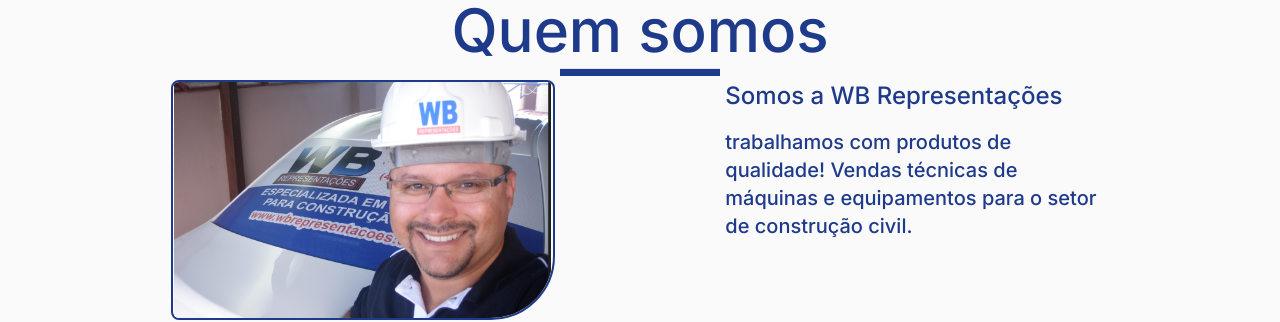
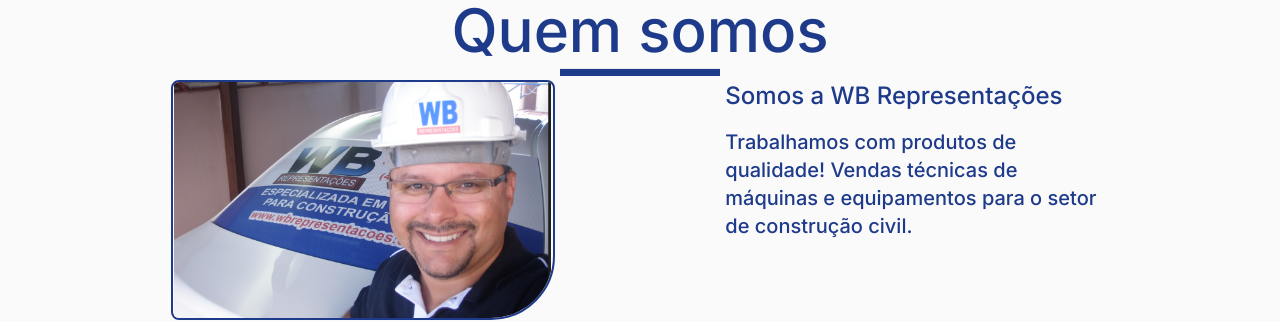
Before and after one commit to criative-se/wb-representacoes, a Next.js app: page / in a window 1280 px wide. Shown: the part 800-1122 px from the top of the page. Built offline with nearby package versions, Linux system fonts and the light colour scheme.

Commit message:
fix text

```diff
--- a/app/page.tsx
+++ b/app/page.tsx
@@ -52,7 +52,7 @@ export default function Home() {
               </div>
               <div className="sm:w-full w-96 flex flex-col gap-4">
                 <h6 className="text-2xl text-blue-900 font-medium">Somos a WB Representações</h6>
-                <p className="font-medium text-blue-900 text-xl">trabalhamos com produtos de qualidade! Vendas técnicas de máquinas e equipamentos para o setor de construção civil.</p>
+                <p className="font-medium text-blue-900 text-xl">Trabalhamos com produtos de qualidade! Vendas técnicas de máquinas e equipamentos para o setor de construção civil.</p>
               </div>
             </div>
 
```
